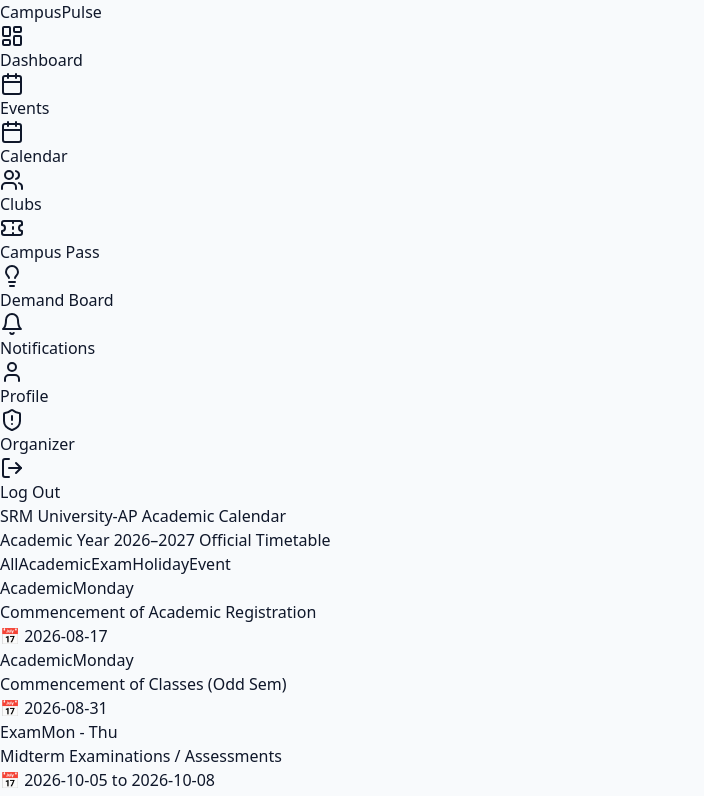
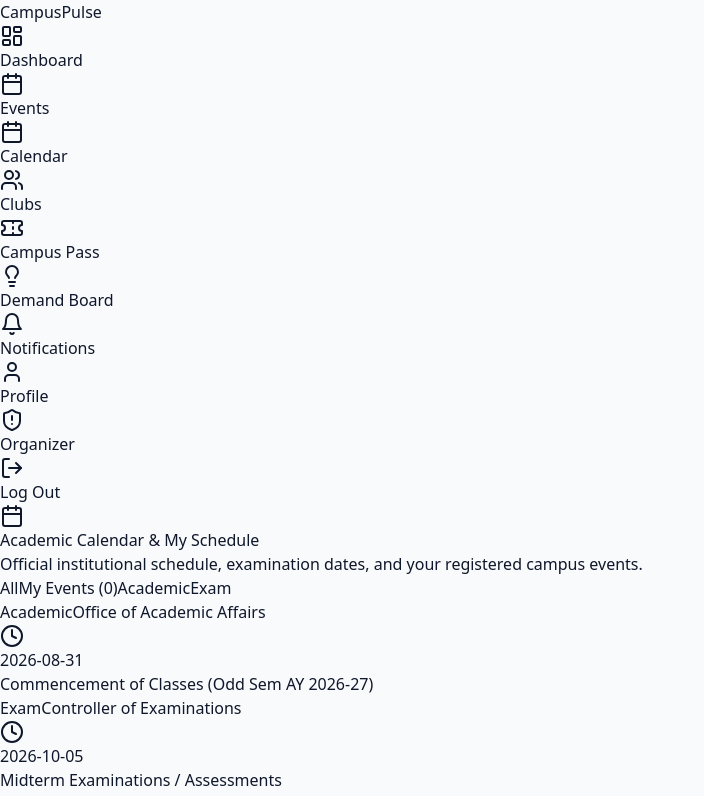
Before and after one commit to not-user-mayank/campus-pulse, a React (Vite) app: page /academic-calendar in a window 1280 px wide. Shown: the top 796 px of the page, without its empty margins (0-704 px from the left). Built offline with nearby package versions, Linux system fonts and the light colour scheme.

Commit message:
Render registered student events in Academic Calendar

```diff
--- a/src/pages/AcademicCalendarPage.tsx
+++ b/src/pages/AcademicCalendarPage.tsx
@@ -1,92 +1,157 @@
-import React, { useState } from 'react';
+import React, { useState, useEffect } from 'react';
+import { Calendar as CalendarIcon, Clock, MapPin, CheckCircle2 } from 'lucide-react';
 
-interface CalendarEvent {
+interface EventItem {
   id: string;
   title: string;
   date: string;
-  category: 'Academic' | 'Exam' | 'Holiday' | 'Event';
-  day: string;
+  time?: string;
+  location?: string;
+  type?: string;
+  description?: string;
 }
 
-export const AcademicCalendarPage = () => {
-  const [filter, setFilter] = useState<'All' | 'Academic' | 'Exam' | 'Holiday' | 'Event'>('All');
-
-  // Official SRM University-AP Academic Calendar AY 2026-27
-  const calendarEvents: CalendarEvent[] = [
-    { id: '1', title: 'Commencement of Academic Registration', date: '2026-08-17', day: 'Monday', category: 'Academic' },
-    { id: '2', title: 'Commencement of Classes (Odd Sem)', date: '2026-08-31', day: 'Monday', category: 'Academic' },
-    { id: '3', title: 'Midterm Examinations / Assessments', date: '2026-10-05 to 2026-10-08', day: 'Mon - Thu', category: 'Exam' },
-    { id: '4', title: 'Window for Semester Practical Examinations', date: '2026-11-13 to 2026-11-27', day: 'Fri - Fri', category: 'Exam' },
-    { id: '5', title: 'Last Day of Teaching (Odd Sem)', date: '2026-11-30', day: 'Monday', category: 'Academic' },
-    { id: '6', title: 'Window for End-Term Examinations', date: '2026-12-07 to 2026-12-21', day: 'Mon - Mon', category: 'Exam' },
-    { id: '7', title: 'Winter Break for Students', date: '2026-12-22 to 2027-01-03', day: 'Tue - Sun', category: 'Holiday' },
-    { id: '8', title: 'Date of Result Declaration (Odd Sem)', date: '2027-01-05', day: 'Tuesday', category: 'Exam' },
-
-    { id: '9', title: 'Vinayakachavithi', date: '2026-09-14', day: 'Monday', category: 'Holiday' },
-    { id: '10', title: 'Mahatma Gandhi Jayanthi', date: '2026-10-02', day: 'Friday', category: 'Holiday' },
-    { id: '11', title: 'Vijayadasami / Dussehra', date: '2026-10-20', day: 'Tuesday', category: 'Holiday' },
-    { id: '12', title: 'Christmas', date: '2026-12-25', day: 'Friday', category: 'Holiday' },
-    { id: '13', title: 'Bhogi / Pongal / Sankranthi', date: '2027-01-14 to 2027-01-15', day: 'Thu - Fri', category: 'Holiday' },
-    { id: '14', title: 'Republic Day', date: '2027-01-26', day: 'Tuesday', category: 'Holiday' },
-
-    { id: '15', title: 'Aloha Freshers Fest', date: '2026-09-11 to 2026-09-12', day: 'Fri - Sat', category: 'Event' },
-    { id: '16', title: 'Amaravati Literature Festival', date: '2026-10-07 to 2026-10-09', day: 'Wed - Fri', category: 'Event' },
-    { id: '17', title: 'Tech-Fest 2026', date: '2026-11-19 to 2026-11-20', day: 'Thu - Fri', category: 'Event' },
-    { id: '18', title: 'Infinitus Cultural Fest', date: '2027-02-18 to 2027-02-19', day: 'Thu - Fri', category: 'Event' },
-
-    { id: '19', title: 'Commencement of Classes (Even Sem)', date: '2027-01-04', day: 'Monday', category: 'Academic' },
-    { id: '20', title: 'Even Sem Mid-Term Examinations', date: '2027-03-01 to 2027-03-04', day: 'Mon - Thu', category: 'Exam' },
-    { id: '21', title: 'Last Day of Teaching (Even Sem)', date: '2027-04-30', day: 'Friday', category: 'Academic' },
-    { id: '22', title: 'Even Sem End-Term Examinations', date: '2027-05-03 to 2027-05-15', day: 'Mon - Sat', category: 'Exam' },
-    { id: '23', title: 'Commencement of Summer Break', date: '2027-05-22', day: 'Saturday', category: 'Holiday' }
+const INSTITUTIONAL_EVENTS = [
+  {
+    id: 'inst-1',
+    title: 'Commencement of Classes (Odd Sem AY 2026-27)',
+    date: '2026-08-31',
+    type: 'Academic',
+    organizer: 'Office of Academic Affairs',
+  },
+  {
+    id: 'inst-2',
+    title: 'Midterm Examinations / Assessments',
+    date: '2026-10-05',
+    type: 'Exam',
+    organizer: 'Controller of Examinations',
+  },
+  {
+    id: 'inst-3',
+    title: 'Mahatma Gandhi Jayanthi',
+    date: '2026-10-02',
+    type: 'Holiday',
+    organizer: 'State Government / SRM-AP',
+  },
 ];
 
-  const filteredEvents = filter === 'All'
-    ? calendarEvents
-    : calendarEvents.filter(e => e.category === filter);
+export function AcademicCalendarPage() {
+  const [registeredEvents, setRegisteredEvents] = useState<EventItem[]>([]);
+  const [filter, setFilter] = useState<string>('All');
+
+  useEffect(() => {
+    const saved = localStorage.getItem('registeredEvents');
+    if (saved) {
+      try {
+        setRegisteredEvents(JSON.parse(saved));
+      } catch (e) {
+        console.error('Failed to parse registered events', e);
+      }
+    }
+  }, []);
+
+  const allCalendarItems = [
+    ...registeredEvents.map((e) => ({
+      ...e,
+      isRegisteredStudentEvent: true,
+      organizer: 'Registered Student Event',
+    })),
+    ...INSTITUTIONAL_EVENTS.map((e) => ({
+      ...e,
+      isRegisteredStudentEvent: false,
+    })),
+  ];
+
+  const filteredItems = allCalendarItems.filter((item) => {
+    if (filter === 'All') return true;
+    if (filter === 'Registered') return item.isRegisteredStudentEvent;
+    if (filter === 'Academic') return item.type === 'Academic';
+    if (filter === 'Exam') return item.type === 'Exam';
+    return true;
+  });
 
   return (
-    <div className="p-6 space-y-6">
-      <div className="flex flex-col sm:flex-row justify-between items-start sm:items-center gap-4">
+    <div className="p-6 space-y-6 max-w-7xl mx-auto">
       <div>
-          <h1 className="text-2xl font-bold text-white">SRM University-AP Academic Calendar</h1>
-          <p className="text-gray-400 text-sm">Academic Year 2026–2027 Official Timetable</p>
+        <h1 className="text-2xl font-bold text-slate-900 dark:text-white flex items-center gap-2">
+          <CalendarIcon className="w-6 h-6 text-blue-600 dark:text-blue-400" />
+          Academic Calendar & My Schedule
+        </h1>
+        <p className="text-sm text-slate-500 dark:text-slate-400">
+          Official institutional schedule, examination dates, and your registered campus events.
+        </p>
       </div>
 
-        <div className="flex gap-2 bg-gray-800 p-1 rounded-lg border border-gray-700">
-          {(['All', 'Academic', 'Exam', 'Holiday', 'Event'] as const).map((cat) => (
+      {/* Filter Tabs */}
+      <div className="flex gap-2 bg-slate-100 dark:bg-slate-800 p-1.5 rounded-xl w-fit">
+        {['All', 'Registered', 'Academic', 'Exam'].map((tab) => (
           <button
-              key={cat}
-              onClick={() => setFilter(cat)}
-              className={`px-3 py-1.5 text-xs font-semibold rounded-md transition ${
-                filter === cat ? 'bg-blue-600 text-white' : 'text-gray-400 hover:text-white'
+            key={tab}
+            onClick={() => setFilter(tab)}
+            className={`px-4 py-1.5 text-xs font-semibold rounded-lg transition-all ${
+              filter === tab
+                ? 'bg-blue-600 text-white shadow-xs'
+                : 'text-slate-600 dark:text-slate-400 hover:text-slate-900 dark:hover:text-white'
             }`}
           >
-              {cat}
+            {tab === 'Registered' ? `My Events (${registeredEvents.length})` : tab}
           </button>
         ))}
       </div>
+
+      {/* Schedule Items List */}
+      <div className="space-y-4">
+        {filteredItems.length === 0 ? (
+          <div className="p-8 text-center bg-white dark:bg-slate-800 rounded-2xl border border-dashed border-slate-300 dark:border-slate-700">
+            <p className="text-xs text-slate-500 dark:text-slate-400">No events match the selected filter.</p>
+          </div>
+        ) : (
+          filteredItems.map((item) => (
+            <div
+              key={item.id}
+              className={`p-5 bg-white dark:bg-slate-800 rounded-2xl border transition-all ${
+                item.isRegisteredStudentEvent
+                  ? 'border-blue-500/50 dark:border-blue-500/40 bg-blue-50/10'
+                  : 'border-slate-200 dark:border-slate-700'
+              }`}
+            >
+              <div className="flex items-center justify-between mb-2">
+                <div className="flex items-center gap-2">
+                  <span
+                    className={`px-2.5 py-0.5 text-[11px] font-semibold rounded-md ${
+                      item.isRegisteredStudentEvent
+                        ? 'bg-emerald-50 text-emerald-600 dark:bg-emerald-900/30 dark:text-emerald-400'
+                        : 'bg-blue-50 text-blue-600 dark:bg-blue-900/30 dark:text-blue-400'
+                    }`}
+                  >
+                    {item.isRegisteredStudentEvent ? 'My Event' : item.type}
+                  </span>
+                  <span className="text-xs text-slate-400">{item.organizer}</span>
                 </div>
 
-      <div className="grid grid-cols-1 md:grid-cols-2 lg:grid-cols-3 gap-4">
-        {filteredEvents.map((item) => (
-          <div key={item.id} className="p-4 bg-gray-800/90 border border-gray-700 rounded-xl space-y-2">
-            <div className="flex justify-between items-center">
-              <span className={`text-[10px] uppercase font-bold px-2 py-0.5 rounded ${
-                item.category === 'Exam' ? 'bg-red-500/20 text-red-400 border border-red-500/30' :
-                item.category === 'Holiday' ? 'bg-amber-500/20 text-amber-400 border border-amber-500/30' :
-                item.category === 'Event' ? 'bg-purple-500/20 text-purple-400 border border-purple-500/30' :
-                'bg-blue-500/20 text-blue-400 border border-blue-500/30'
-              }`}>
-                {item.category}
+                <span className="text-xs font-bold text-slate-600 dark:text-slate-300 flex items-center gap-1">
+                  <Clock className="w-3.5 h-3.5 text-blue-500" /> {item.date}
                 </span>
-              <span className="text-xs text-gray-400">{item.day}</span>
               </div>
-            <h3 className="font-semibold text-white text-base">{item.title}</h3>
-            <p className="text-sm font-medium text-blue-400">📅 {item.date}</p>
+
+              <h3 className="font-bold text-slate-900 dark:text-white text-base">{item.title}</h3>
+
+              {(item.location || item.time) && (
+                <div className="mt-2 text-xs text-slate-500 dark:text-slate-400 flex items-center gap-4">
+                  {item.time && <span>Time: {item.time}</span>}
+                  {item.location && (
+                    <span className="flex items-center gap-1">
+                      <MapPin className="w-3.5 h-3.5" /> {item.location}
+                    </span>
+                  )}
                 </div>
-        ))}
+              )}
+            </div>
+          ))
+        )}
       </div>
     </div>
   );
-};
+}
+
+export default AcademicCalendarPage;
```
Lines whose indentation alone changed are shown as unchanged.
